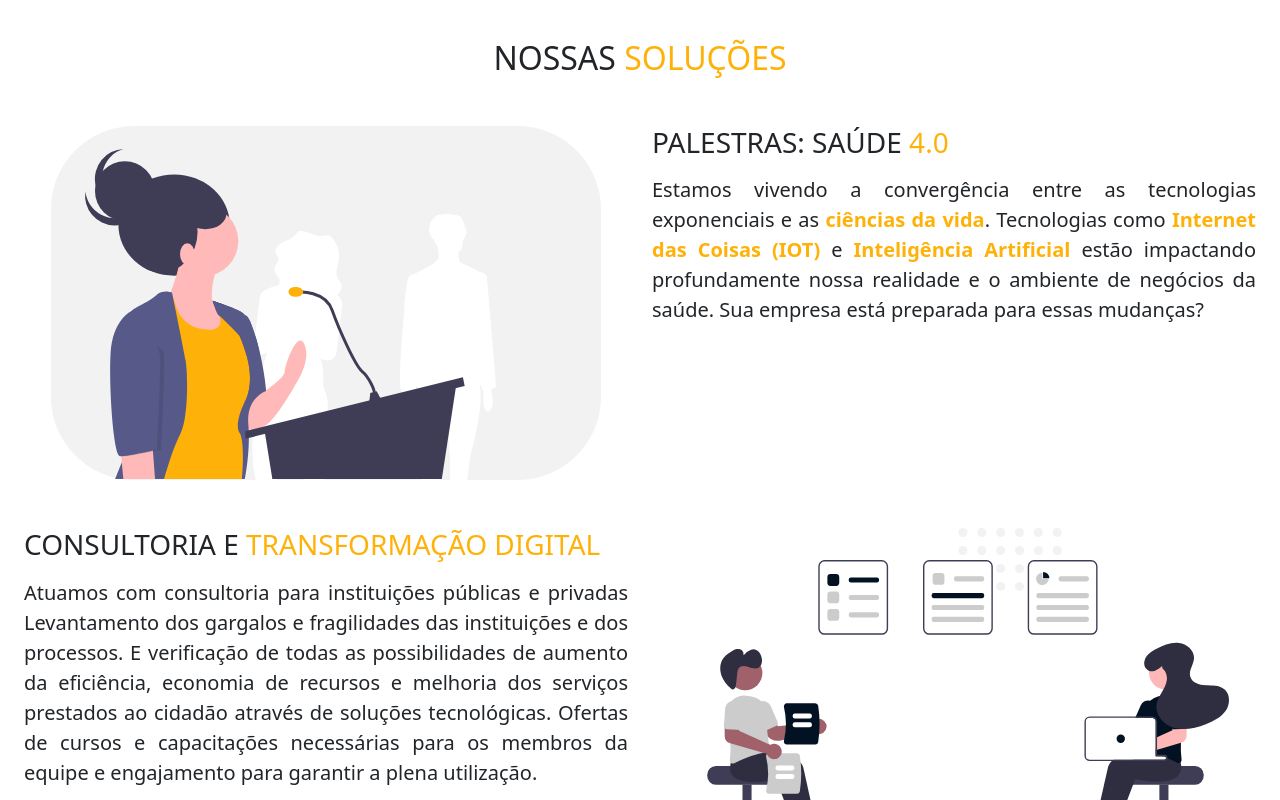
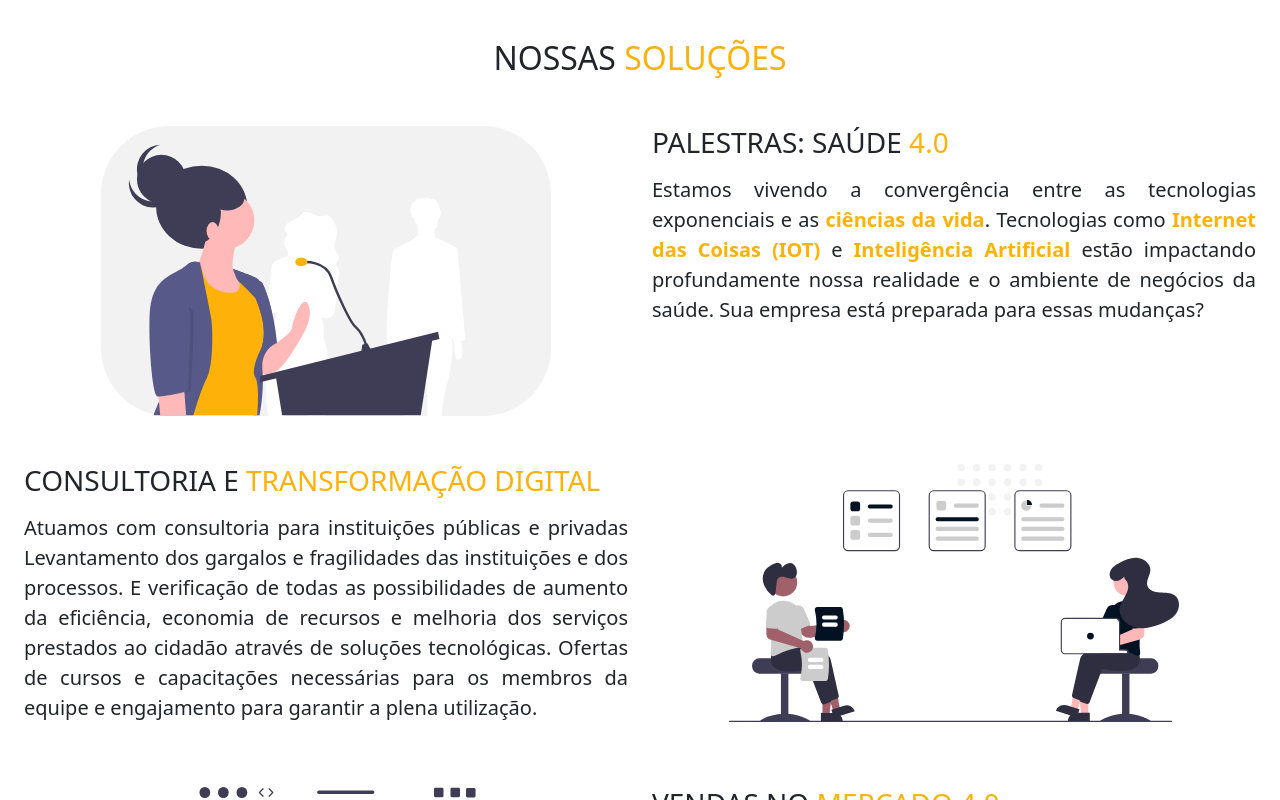
Before and after one commit to zNexTage/bioempreende, a React (Create React App) app: page / in a window 1280 px wide. Shown: the part 1340-2140 px from the top of the page. Built offline with nearby package versions, Linux system fonts and the light colour scheme.

Commit message:
reduce max-width;
from 550px to 450px.

```diff
--- a/src/components/sections/our-solutions/our-soluctions.module.css
+++ b/src/components/sections/our-solutions/our-soluctions.module.css
@@ -1,3 +1,3 @@
 .OurSoluctionsImg  {
-    max-width: 550px;
+    max-width: 450px;
 }
```
